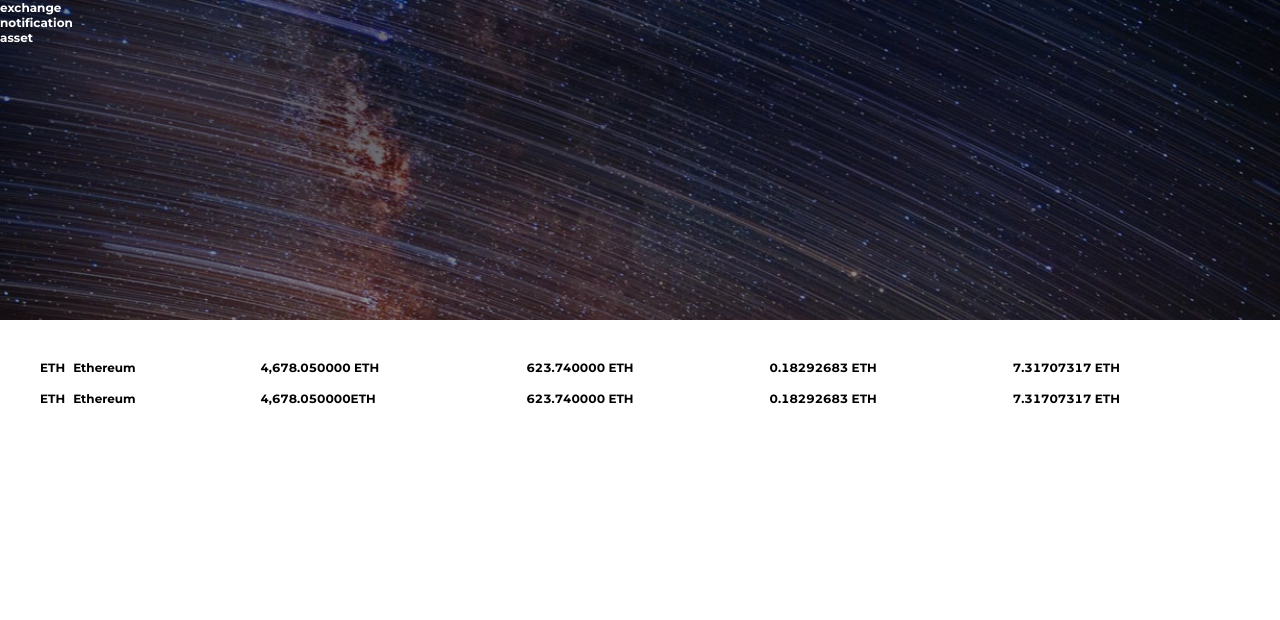
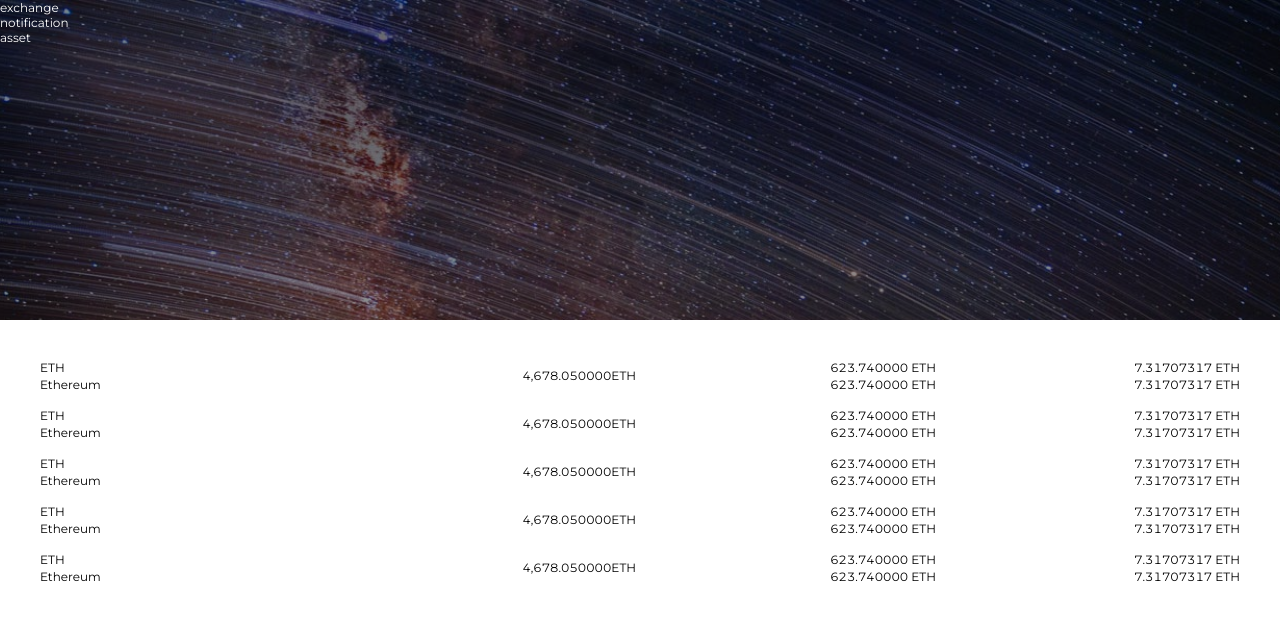
Before and after one commit to l-Zetta-l/coinmeca-ui, a Next.js app: page /list in a window 1280 px wide. Shown: the top 620 px of the page. Built offline with nearby package versions, Linux system fonts and the light colour scheme.

Commit message:
Update - List

```diff
--- a/src/app/globals.scss
+++ b/src/app/globals.scss
@@ -13,7 +13,7 @@ input,
 button,
 textarea {
     font-family: "Montserrat", "sans-serif";
-    font-weight: bold;
+    // font-weight: bold;
     font-feature-settings: "tnum" on, "lnum" on;
     -webkit-text-size-adjust: 100%;
     -webkit-font-smoothing: antialiased;
--- a/src/app/list/page.tsx
+++ b/src/app/list/page.tsx
@@ -17,43 +17,94 @@ export default function Exchange() {
         },
     ];
 
-    const data = {
+    const data = [
+        {
             symbol: "ETH",
             name: "Ethereum",
             amount: "4,678.050000",
             price: "623.740000",
             fees: "0.18292683",
             total: "7.31707317",
-    };
-
-    const list = [
-        {
-            children: [[`${data.symbol}`, `${data.name}`], [`${data.amount} ${data.symbol}`], [`${data.price} ${data.symbol}`], [`${data.fees} ${data.symbol}`], [`${data.total} ${data.symbol}`]],
-            onClick: () => alert("1"),
         },
         {
+            symbol: "ETH",
+            name: "Ethereum",
+            amount: "4,678.050000",
+            price: "623.740000",
+            fees: "0.18292683",
+            total: "7.31707317",
+        },
+        {
+            symbol: "ETH",
+            name: "Ethereum",
+            amount: "4,678.050000",
+            price: "623.740000",
+            fees: "0.18292683",
+            total: "7.31707317",
+        },
+        {
+            symbol: "ETH",
+            name: "Ethereum",
+            amount: "4,678.050000",
+            price: "623.740000",
+            fees: "0.18292683",
+            total: "7.31707317",
+        },
+        {
+            symbol: "ETH",
+            name: "Ethereum",
+            amount: "4,678.050000",
+            price: "623.740000",
+            fees: "0.18292683",
+            total: "7.31707317",
+        },
+    ];
+
+    const formatter = (data: any) => {
+        return (
+            data?.length > 0 &&
+            data?.map((data: any) => ({
+                style: { padding: "1em" },
                 children: [
-                [`${data.symbol}`, `${data.name}`],
-                [
+                    {
+                        children: [
+                            {
+                                style: { width: "max-content" },
+                                children: [`${data.symbol}`, `${data.name}`],
+                            },
+                            {
+                                align: "right",
+                                children: (
                                     <>
                                         {data.amount}
                                         <span>{data.symbol}</span>
-                    </>,
+                                    </>
+                                ),
+                            },
                         ],
-                [`${data.price} ${data.symbol}`],
-                [`${data.fees} ${data.symbol}`],
-                [`${data.total} ${data.symbol}`],
+                    },
+                    [
+                        [
+                            { align: "right", children: `${data.price} ${data.symbol}` },
+                            { align: "right", children: `${data.price} ${data.symbol}` },
                         ],
-            onClick: () => alert("1"),
-        },
-    ];
+                        [
+                            { align: "right", children: `${data.total} ${data.symbol}` },
+                            { align: "right", children: `${data.total} ${data.symbol}` },
+                        ],
+                    ],
+                ],
+                onClick: (props: any) => alert(props.children),
+            }))
+        );
+    };
 
     return (
         <Frames.Frame sidebar sidebars={sidebars}>
             <Layouts.Content>
                 <div style={{ height: "320px" }} />
                 <Layouts.Box>
-                    <Layouts.List list={list} noData="There is no data." />
+                    <Layouts.List list={formatter(data)} noData="There is no data." />
                 </Layouts.Box>
             </Layouts.Content>
         </Frames.Frame>
--- a/src/components/layouts/box/Box.styled.tsx
+++ b/src/components/layouts/box/Box.styled.tsx
@@ -1,5 +1,6 @@
 import { styled } from "styled-components";
 import * as Content from "../contents/Content.styled";
+import { Root } from "lib/style";
 
 const Style = styled.div`
     ${Content.default} > & {
@@ -22,6 +23,11 @@ const Style = styled.div`
             --white: 255, 255, 255;
             --black: 0, 0, 0;
         }
+
+        @media all and (max-width: ${Root.Device.Mobile}px) {
+            height: calc(100vh - 4rem);
+            padding: 2rem;
+        }
     }
 `;
 
--- a/src/components/layouts/list/List.styled.tsx
+++ b/src/components/layouts/list/List.styled.tsx
@@ -1,7 +1,11 @@
 import { styled } from "styled-components";
 
 const Style = styled.div`
-    display: table;
+    display: flex;
+    flex-direction: column;
+    width: 100%;
+    height: 100%;
+    overflow: hidden auto;
 `;
 
 export default Style;
--- a/src/components/layouts/list/ListItem.style.tsx
+++ b/src/components/layouts/list/ListItem.style.tsx
@@ -1,9 +1,34 @@
-import { styled } from "styled-components";
+import { css, styled } from "styled-components";
+import { Root } from "lib/style";
+
+export const Row = styled.div`
+    display: flex;
+    flex-direction: row;
+    width: 100%;
+    gap: 1em;
+
+    & > span ~ span {
+        margin-left: 0.5em;
+    }
+`;
+
+export const Col = styled.div`
+    display: flex;
+    flex-direction: column;
+    width: 100%;
+    gap: 0.167em;
+
+    & > span ~ span {
+        margin-left: 0.5em;
+    }
+`;
 
 const Style = styled.div<{ $event: boolean }>`
-    display: table-row;
+    display: flex;
+    align-items: center;
     font-size: 0.6666em;
     padding: 1em;
+    gap: 1em;
     border-spacing: 1em;
     cursor: ${({ $event }) => ($event ? "pointer" : "default")};
     pointer-events: ${({ $event }) => ($event ? "initial" : "none")};
@@ -11,10 +36,28 @@ const Style = styled.div<{ $event: boolean }>`
 
     & > * {
         font-size: 1.5em;
+        display: flex;
+        flex-direction: row;
+        align-items: center;
+        width: 100%;
     }
 
     &:hover {
-        background: rgba(${({ $event }) => ($event ? "var(--white)" : "var(--black)")}, var(--o015));
+        background: rgba(${({ $event }) => ($event ? "var(--white)" : "var(--black)")}, var(--o0075));
+    }
+
+    &:active {
+        ${({ $event }) =>
+            $event &&
+            css`
+                background: rgba(var(--white), var(--o015));
+            `};
+    }
+
+    @media all and (max-width: ${Root.Device.Mobile}px) {
+        & {
+            flex-direction: column;
+        }
     }
 `;
 
--- a/src/components/layouts/list/ListItem.tsx
+++ b/src/components/layouts/list/ListItem.tsx
@@ -1,35 +1,76 @@
 "use client";
 
-import Style from "./ListItem.style";
+import Style, { Row, Col } from "./ListItem.style";
 
 export interface ListItem {
     children?: any;
+    style?: any;
+    align?: "left" | "center" | "right";
     onClick?: Function;
 }
 
 export default function ListItem(props: ListItem) {
-    const Data = (data: any) => {
-        return (
-            data &&
-            (typeof data !== "string" && data?.length > 0 ? (
-                data?.map((info: any, i: any) => (
-                    <div key={i} style={{ display: "table-cell", verticalAlign: "middle" }}>
-                        {Data(info)}
-                    </div>
-                ))
-            ) : (
-                <>{data}</>
-            ))
+    const ListRow = (data: any) => {
+        const align = (align: string) => {
+            switch (align) {
+                case "center":
+                    return { justifyContent: "center" };
+                case "right":
+                    return { justifyContent: "end" };
+                case "left":
+                    return { justifyContent: "start" };
+            }
+        };
+
+        return data && typeof data !== "string" && data?.length > 0 ? (
+            data?.map((info: any, i: any) => {
+                return info?.style || info.children ? (
+                    <Row key={i} style={{ ...align(info?.align), ...info?.style }}>
+                        {ListCol(info?.children)}
+                    </Row>
+                ) : (
+                    <Row key={i}>{ListCol(info)}</Row>
+                );
+            })
+        ) : (
+            <span>{data}</span>
+        );
+    };
+
+    const ListCol = (data: any) => {
+        const align = (align: string) => {
+            switch (align) {
+                case "center":
+                    return { alignItems: "center" };
+                case "right":
+                    return { alignItems: "end" };
+                case "left":
+                    return { alignItems: "start" };
+            }
+        };
+
+        return data && typeof data !== "string" && data?.length > 0 ? (
+            data?.map((info: any, i: any) => {
+                return info?.style || info.children ? (
+                    <Col key={i} style={{ ...align(info?.align), ...info?.style }}>
+                        {ListRow(info?.children)}
+                    </Col>
+                ) : (
+                    <Col key={i}>{ListRow(info)}</Col>
+                );
+            })
+        ) : (
+            <span>{data}</span>
         );
     };
 
     const onClick = (e: any) => {
-        if (typeof props?.onClick === "function") props?.onClick(e);
+        if (typeof props?.onClick === "function") props?.onClick(props, e);
     };
 
     return (
-        <Style onClick={(e) => onClick(e)} $event={typeof props?.onClick === "function" ? true : false}>
-            {Data(props?.children)}
+        <Style style={props?.style} onClick={(e) => onClick(e)} $event={typeof props?.onClick === "function" ? true : false}>
+            {ListRow(props?.children)}
         </Style>
     );
 }
--- a/src/lib/style/Global.tsx
+++ b/src/lib/style/Global.tsx
@@ -16,7 +16,7 @@ const Style = createGlobalStyle`
     button,
     textarea {
         font-family: "Montserrat", "sans-serif";
-        font-weight: bold;
+        /* font-weight: bold; */
         font-feature-settings: "tnum" on, "lnum" on;
         -webkit-text-size-adjust: 100%;
         -webkit-font-smoothing: antialiased;
--- a/src/lib/style/Root.tsx
+++ b/src/lib/style/Root.tsx
@@ -1,5 +1,12 @@
 "use client";
 import { css } from "styled-components";
+
+export const Device = {
+    Mobile: 640,
+    Tablet: 960,
+    Laptop: 1280,
+    Desktop: 1920,
+};
 
 export const Blur = css<{ $scale?: number }>`
     backdrop-filter: blur(${(props) => props.$scale || 1}rem);
```
Lines whose indentation alone changed are shown as unchanged.
